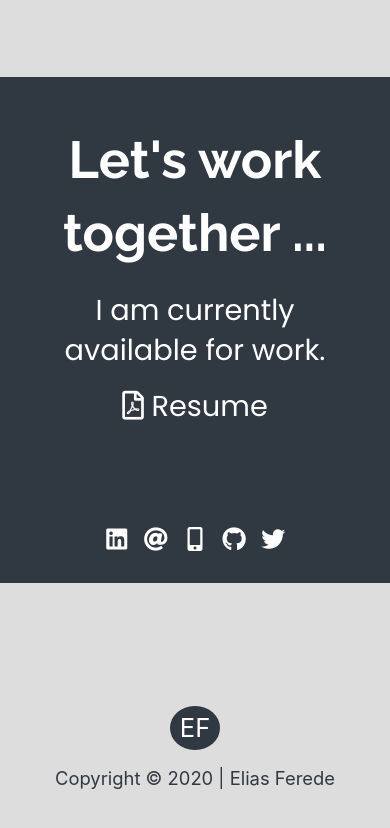
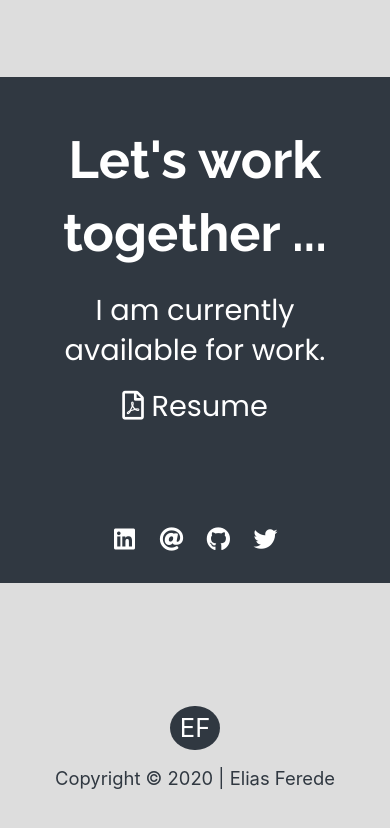
Before and after one commit to EliasB8/Elias-Ferede-Portfolio, a website: page src/index.html in a window 390 px wide. Shown: the part 6407-7235 px from the top of the page. Drawn offline with nearby package versions, Linux system fonts and the light colour scheme.

Commit message:
Remove phone number

```diff
--- a/src/index.html
+++ b/src/index.html
@@ -192,9 +192,6 @@
       <a href="mailto:eliasbazezew8@gmail.com" target="_blank" class="contact-details">
         <i class="fas fa-at"></i> <span>Email</span>
       </a>
-      <a href="tel:+1-424-402-6140" target="_blank" class="contact-details">
-        <i class="fas fa-mobile-alt"></i> <span>Call me</span>
-      </a>
       <a href="https://github.com/EliasB8" target="_blank" class="contact-details">
         <i class="fab fa-github"></i> <span>Github</span>
       </a>
```
